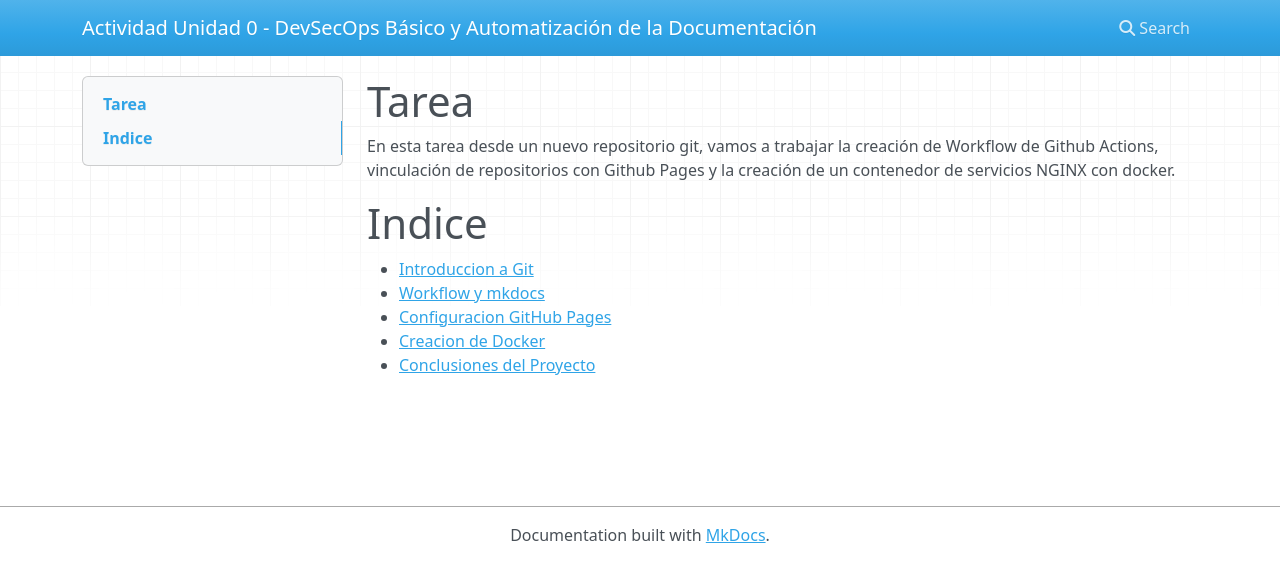
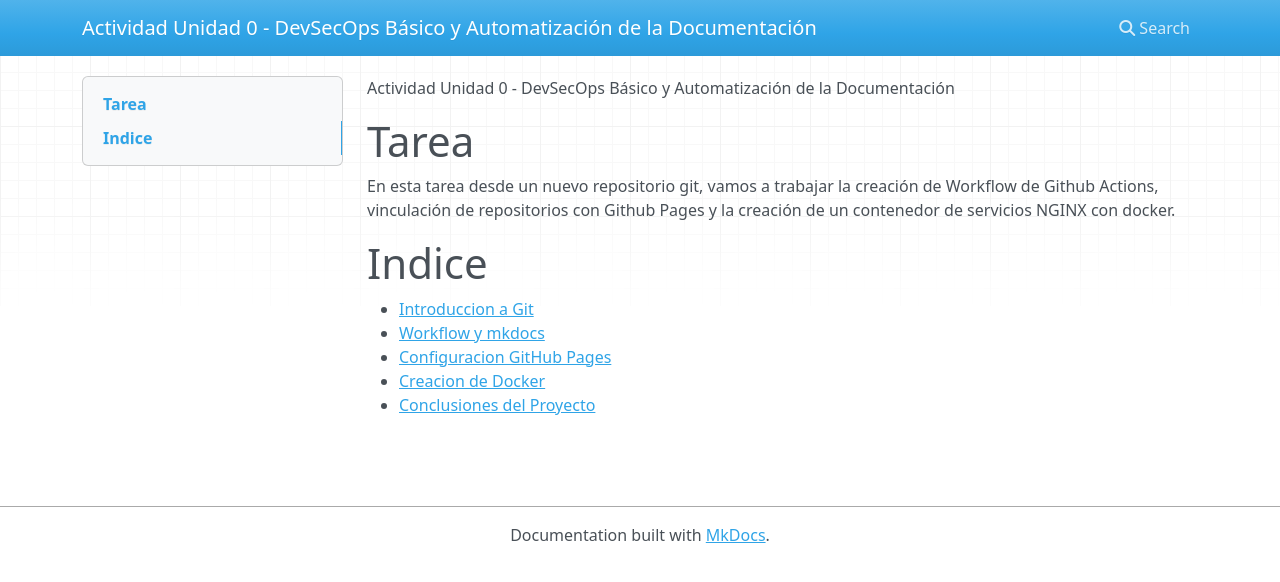
Before and after one commit to vjp-antonioPD/PPS-Unidad0-Tarea-antonio, an MkDocs documentation site: the page built from docs/index.md, in a window 1280 px wide. Shown: the top 582 px of the page. Built offline with MkDocs 1.6.1, drawn with Linux system fonts in a browser that asks for light colours; nearby versions of some CDN libraries.

Commit message:
casi terminado

```diff
--- a/docs/index.md
+++ b/docs/index.md
@@ -1,3 +1,6 @@
+Actividad Unidad 0 - DevSecOps Básico y Automatización de la Documentación
+
+
 # Tarea
 
 En esta tarea desde un nuevo repositorio git, vamos a trabajar la creación de Workflow de Github Actions, vinculación de repositorios con Github Pages y la creación de un contenedor de servicios NGINX con docker.
```
